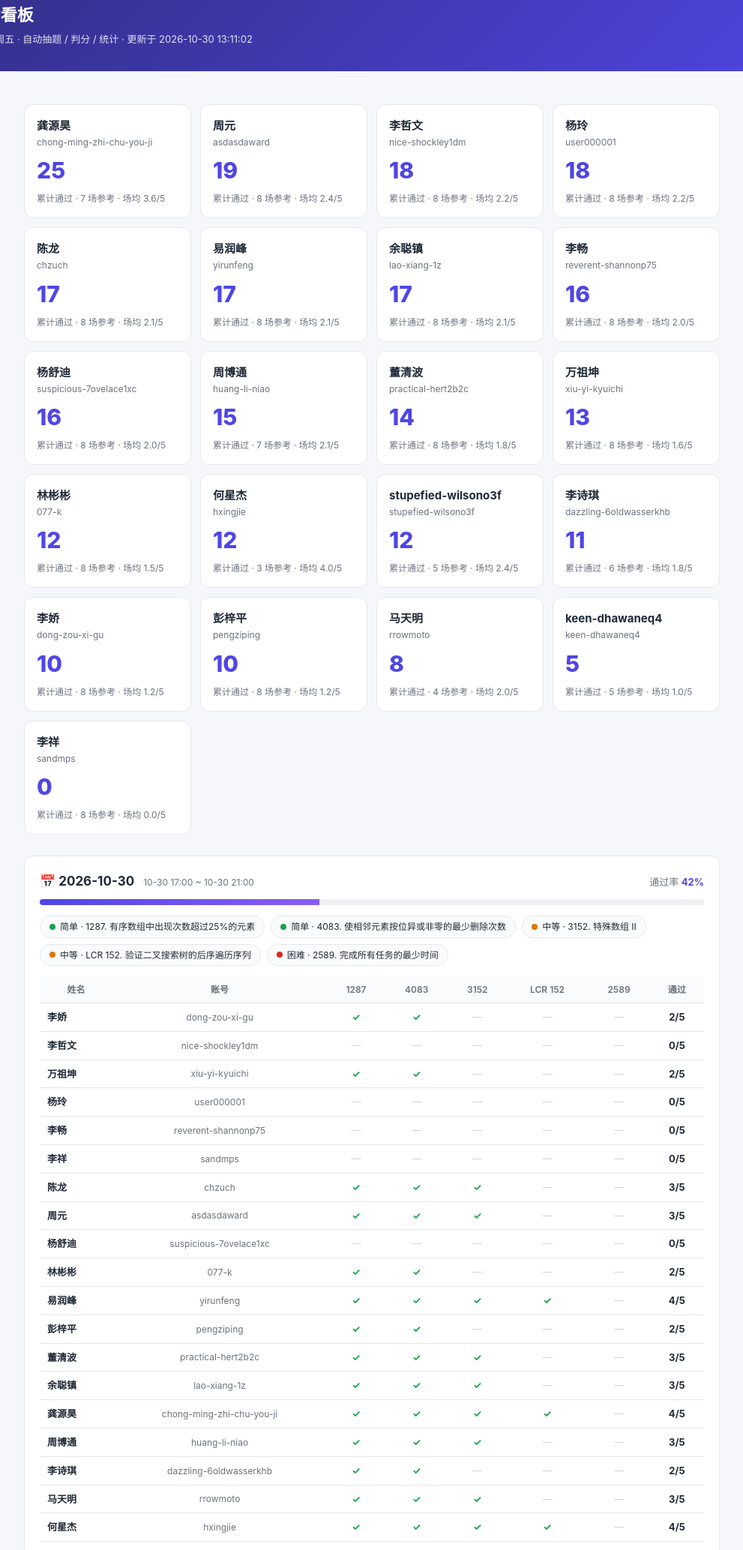
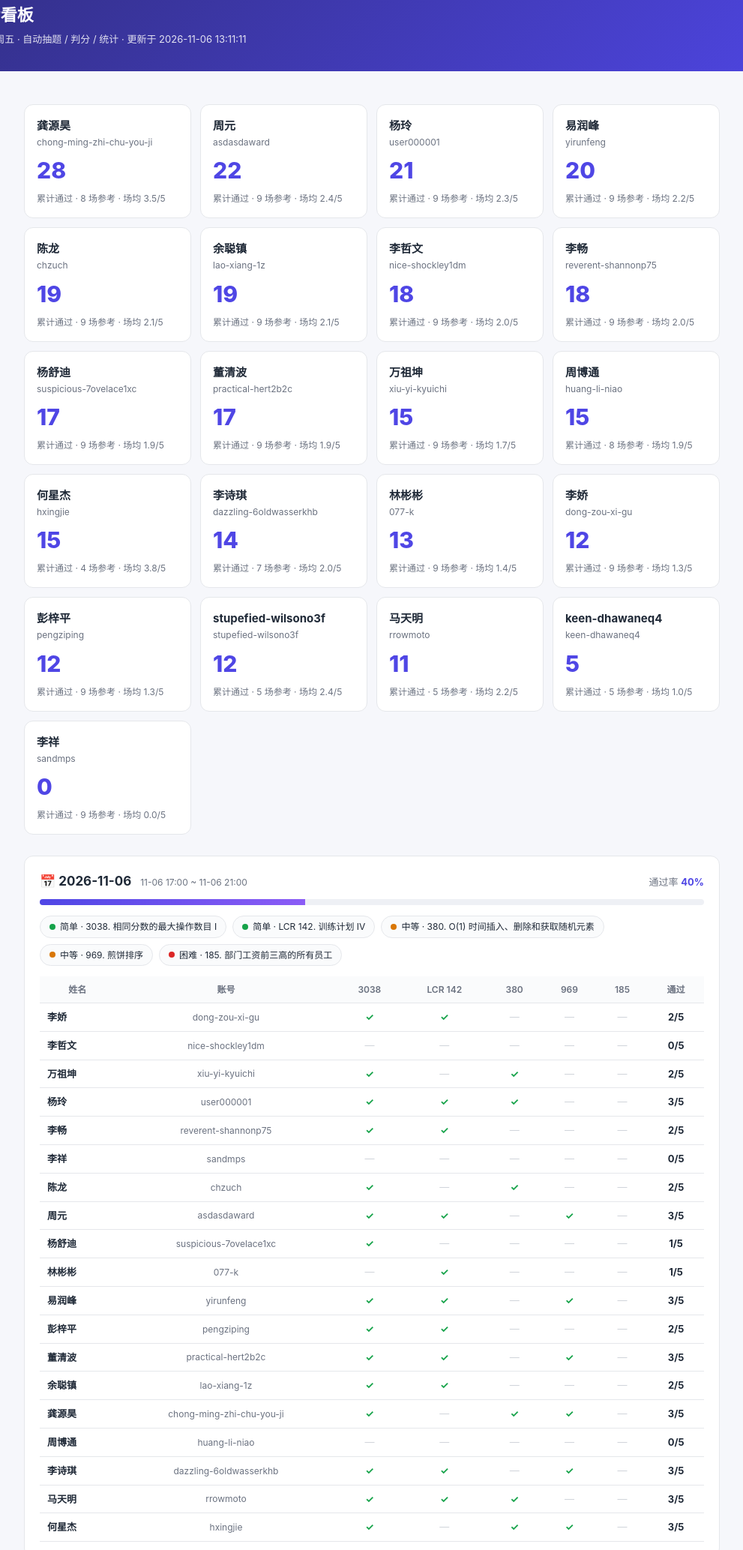
Before and after one commit to chilltycho/leetcode-exam, a plain HTML site: page dashboard/index.html in a window 1280 px wide. Shown: the part 29-2096 px from the top of the page at 75% size, without its empty margins (144-1135 px from the left). Drawn offline with Linux system fonts and the light colour scheme.

Commit message:
exam: 统计 2026-11-06 周考成绩并更新看板

```diff
--- a/dashboard/index.html
+++ b/dashboard/index.html
@@ -48,106 +48,127 @@ footer { text-align:center; color:var(--muted); font-size:12px; padding:16px; }
 <body>
 <header>
   <h1>📊 编程周考看板</h1>
-  <p>LeetCode 周考 · 每周五 · 自动抽题 / 判分 / 统计 · 更新于 2026-10-30 13:11:02</p>
+  <p>LeetCode 周考 · 每周五 · 自动抽题 / 判分 / 统计 · 更新于 2026-11-06 13:11:11</p>
 </header>
 <main>
   <div class="cards">
       <div class="card">
         <div class="card-name">龚源昊</div>
         <div class="card-slug">chong-ming-zhi-chu-you-ji</div>
-        <div class="card-num">25</div>
-        <div class="card-label">累计通过 · 7 场参考 · 场均 3.6/5</div>
+        <div class="card-num">28</div>
+        <div class="card-label">累计通过 · 8 场参考 · 场均 3.5/5</div>
       </div>
 
       <div class="card">
         <div class="card-name">周元</div>
         <div class="card-slug">asdasdaward</div>
+        <div class="card-num">22</div>
+        <div class="card-label">累计通过 · 9 场参考 · 场均 2.4/5</div>
+      </div>
+
+      <div class="card">
+        <div class="card-name">杨玲</div>
+        <div class="card-slug">user000001</div>
+        <div class="card-num">21</div>
+        <div class="card-label">累计通过 · 9 场参考 · 场均 2.3/5</div>
+      </div>
+
+      <div class="card">
+        <div class="card-name">易润峰</div>
+        <div class="card-slug">yirunfeng</div>
+        <div class="card-num">20</div>
+        <div class="card-label">累计通过 · 9 场参考 · 场均 2.2/5</div>
+      </div>
+
+      <div class="card">
+        <div class="card-name">陈龙</div>
+        <div class="card-slug">chzuch</div>
         <div class="card-num">19</div>
-        <div class="card-label">累计通过 · 8 场参考 · 场均 2.4/5</div>
+        <div class="card-label">累计通过 · 9 场参考 · 场均 2.1/5</div>
+      </div>
+
+      <div class="card">
+        <div class="card-name">余聪镇</div>
+        <div class="card-slug">lao-xiang-1z</div>
+        <div class="card-num">19</div>
+        <div class="card-label">累计通过 · 9 场参考 · 场均 2.1/5</div>
       </div>
 
       <div class="card">
         <div class="card-name">李哲文</div>
         <div class="card-slug">nice-shockley1dm</div>
         <div class="card-num">18</div>
-        <div class="card-label">累计通过 · 8 场参考 · 场均 2.2/5</div>
-      </div>
-
-      <div class="card">
-        <div class="card-name">杨玲</div>
-        <div class="card-slug">user000001</div>
-        <div class="card-num">18</div>
-        <div class="card-label">累计通过 · 8 场参考 · 场均 2.2/5</div>
-      </div>
-
-      <div class="card">
-        <div class="card-name">陈龙</div>
-        <div class="card-slug">chzuch</div>
-        <div class="card-num">17</div>
-        <div class="card-label">累计通过 · 8 场参考 · 场均 2.1/5</div>
-      </div>
-
-      <div class="card">
-        <div class="card-name">易润峰</div>
-        <div class="card-slug">yirunfeng</div>
-        <div class="card-num">17</div>
-        <div class="card-label">累计通过 · 8 场参考 · 场均 2.1/5</div>
-      </div>
-
-      <div class="card">
-        <div class="card-name">余聪镇</div>
-        <div class="card-slug">lao-xiang-1z</div>
-        <div class="card-num">17</div>
-        <div class="card-label">累计通过 · 8 场参考 · 场均 2.1/5</div>
+        <div class="card-label">累计通过 · 9 场参考 · 场均 2.0/5</div>
       </div>
 
       <div class="card">
         <div class="card-name">李畅</div>
         <div class="card-slug">reverent-shannonp75</div>
-        <div class="card-num">16</div>
-        <div class="card-label">累计通过 · 8 场参考 · 场均 2.0/5</div>
+        <div class="card-num">18</div>
+        <div class="card-label">累计通过 · 9 场参考 · 场均 2.0/5</div>
       </div>
 
       <div class="card">
         <div class="card-name">杨舒迪</div>
         <div class="card-slug">suspicious-7ovelace1xc</div>
-        <div class="card-num">16</div>
-        <div class="card-label">累计通过 · 8 场参考 · 场均 2.0/5</div>
+        <div class="card-num">17</div>
+        <div class="card-label">累计通过 · 9 场参考 · 场均 1.9/5</div>
+      </div>
+
+      <div class="card">
+        <div class="card-name">董清波</div>
+        <div class="card-slug">practical-hert2b2c</div>
+        <div class="card-num">17</div>
+        <div class="card-label">累计通过 · 9 场参考 · 场均 1.9/5</div>
+      </div>
+
+      <div class="card">
+        <div class="card-name">万祖坤</div>
+        <div class="card-slug">xiu-yi-kyuichi</div>
+        <div class="card-num">15</div>
+        <div class="card-label">累计通过 · 9 场参考 · 场均 1.7/5</div>
       </div>
 
       <div class="card">
         <div class="card-name">周博通</div>
         <div class="card-slug">huang-li-niao</div>
         <div class="card-num">15</div>
-        <div class="card-label">累计通过 · 7 场参考 · 场均 2.1/5</div>
+        <div class="card-label">累计通过 · 8 场参考 · 场均 1.9/5</div>
       </div>
 
       <div class="card">
-        <div class="card-name">董清波</div>
-        <div class="card-slug">practical-hert2b2c</div>
-        <div class="card-num">14</div>
-        <div class="card-label">累计通过 · 8 场参考 · 场均 1.8/5</div>
+        <div class="card-name">何星杰</div>
+        <div class="card-slug">hxingjie</div>
+        <div class="card-num">15</div>
+        <div class="card-label">累计通过 · 4 场参考 · 场均 3.8/5</div>
       </div>
 
       <div class="card">
-        <div class="card-name">万祖坤</div>
-        <div class="card-slug">xiu-yi-kyuichi</div>
-        <div class="card-num">13</div>
-        <div class="card-label">累计通过 · 8 场参考 · 场均 1.6/5</div>
+        <div class="card-name">李诗琪</div>
+        <div class="card-slug">dazzling-6oldwasserkhb</div>
+        <div class="card-num">14</div>
+        <div class="card-label">累计通过 · 7 场参考 · 场均 2.0/5</div>
       </div>
 
       <div class="card">
         <div class="card-name">林彬彬</div>
         <div class="card-slug">077-k</div>
-        <div class="card-num">12</div>
-        <div class="card-label">累计通过 · 8 场参考 · 场均 1.5/5</div>
+        <div class="card-num">13</div>
+        <div class="card-label">累计通过 · 9 场参考 · 场均 1.4/5</div>
       </div>
 
       <div class="card">
-        <div class="card-name">何星杰</div>
-        <div class="card-slug">hxingjie</div>
+        <div class="card-name">李娇</div>
+        <div class="card-slug">dong-zou-xi-gu</div>
         <div class="card-num">12</div>
-        <div class="card-label">累计通过 · 3 场参考 · 场均 4.0/5</div>
+        <div class="card-label">累计通过 · 9 场参考 · 场均 1.3/5</div>
+      </div>
+
+      <div class="card">
+        <div class="card-name">彭梓平</div>
+        <div class="card-slug">pengziping</div>
+        <div class="card-num">12</div>
+        <div class="card-label">累计通过 · 9 场参考 · 场均 1.3/5</div>
       </div>
 
       <div class="card">
@@ -158,31 +179,10 @@ footer { text-align:center; color:var(--muted); font-size:12px; padding:16px; }
       </div>
 
       <div class="card">
-        <div class="card-name">李诗琪</div>
-        <div class="card-slug">dazzling-6oldwasserkhb</div>
-        <div class="card-num">11</div>
-        <div class="card-label">累计通过 · 6 场参考 · 场均 1.8/5</div>
-      </div>
-
-      <div class="card">
-        <div class="card-name">李娇</div>
-        <div class="card-slug">dong-zou-xi-gu</div>
-        <div class="card-num">10</div>
-        <div class="card-label">累计通过 · 8 场参考 · 场均 1.2/5</div>
-      </div>
-
-      <div class="card">
-        <div class="card-name">彭梓平</div>
-        <div class="card-slug">pengziping</div>
-        <div class="card-num">10</div>
-        <div class="card-label">累计通过 · 8 场参考 · 场均 1.2/5</div>
-      </div>
-
-      <div class="card">
         <div class="card-name">马天明</div>
         <div class="card-slug">rrowmoto</div>
-        <div class="card-num">8</div>
-        <div class="card-label">累计通过 · 4 场参考 · 场均 2.0/5</div>
+        <div class="card-num">11</div>
+        <div class="card-label">累计通过 · 5 场参考 · 场均 2.2/5</div>
       </div>
 
       <div class="card">
@@ -196,8 +196,42 @@ footer { text-align:center; color:var(--muted); font-size:12px; padding:16px; }
         <div class="card-name">李祥</div>
         <div class="card-slug">sandmps</div>
         <div class="card-num">0</div>
-        <div class="card-label">累计通过 · 8 场参考 · 场均 0.0/5</div>
+        <div class="card-label">累计通过 · 9 场参考 · 场均 0.0/5</div>
       </div></div>
+
+    <section class="exam">
+      <div class="exam-head">
+        <h2>📅 2026-11-06</h2>
+        <span class="window">11-06 17:00 ~ 11-06 21:00</span>
+        <span class="rate">通过率 <b>40%</b></span>
+      </div>
+      <div class="bar"><i style="width:40.0%"></i></div>
+      <div class="chips"><a class="chip" style="--c:#16a34a" href="https://leetcode.cn/problems/maximum-number-of-operations-with-the-same-score-i/" target="_blank" rel="noopener"><span class="dot" style="background:#16a34a"></span>简单 · 3038. 相同分数的最大操作数目 I</a><a class="chip" style="--c:#16a34a" href="https://leetcode.cn/problems/he-bing-liang-ge-pai-xu-de-lian-biao-lcof/" target="_blank" rel="noopener"><span class="dot" style="background:#16a34a"></span>简单 · LCR 142. 训练计划 IV</a><a class="chip" style="--c:#d97706" href="https://leetcode.cn/problems/insert-delete-getrandom-o1/" target="_blank" rel="noopener"><span class="dot" style="background:#d97706"></span>中等 · 380. O(1) 时间插入、删除和获取随机元素</a><a class="chip" style="--c:#d97706" href="https://leetcode.cn/problems/pancake-sorting/" target="_blank" rel="noopener"><span class="dot" style="background:#d97706"></span>中等 · 969. 煎饼排序</a><a class="chip" style="--c:#dc2626" href="https://leetcode.cn/problems/department-top-three-salaries/" target="_blank" rel="noopener"><span class="dot" style="background:#dc2626"></span>困难 · 185. 部门工资前三高的所有员工</a></div>
+      <div class="table-wrap">
+        <table>
+          <thead><tr><th>姓名</th><th>账号</th><th>3038</th><th>LCR 142</th><th>380</th><th>969</th><th>185</th><th>通过</th></tr></thead>
+          <tbody><tr><td class="emp">李娇</td><td class="emp-slug">dong-zou-xi-gu</td><td class="ok">✓</td><td class="ok">✓</td><td class="no">—</td><td class="no">—</td><td class="no">—</td><td class="sum">2/5</td></tr>
+<tr><td class="emp">李哲文</td><td class="emp-slug">nice-shockley1dm</td><td class="no">—</td><td class="no">—</td><td class="no">—</td><td class="no">—</td><td class="no">—</td><td class="sum">0/5</td></tr>
+<tr><td class="emp">万祖坤</td><td class="emp-slug">xiu-yi-kyuichi</td><td class="ok">✓</td><td class="no">—</td><td class="ok">✓</td><td class="no">—</td><td class="no">—</td><td class="sum">2/5</td></tr>
+<tr><td class="emp">杨玲</td><td class="emp-slug">user000001</td><td class="ok">✓</td><td class="ok">✓</td><td class="ok">✓</td><td class="no">—</td><td class="no">—</td><td class="sum">3/5</td></tr>
+<tr><td class="emp">李畅</td><td class="emp-slug">reverent-shannonp75</td><td class="ok">✓</td><td class="ok">✓</td><td class="no">—</td><td class="no">—</td><td class="no">—</td><td class="sum">2/5</td></tr>
+<tr><td class="emp">李祥</td><td class="emp-slug">sandmps</td><td class="no">—</td><td class="no">—</td><td class="no">—</td><td class="no">—</td><td class="no">—</td><td class="sum">0/5</td></tr>
+<tr><td class="emp">陈龙</td><td class="emp-slug">chzuch</td><td class="ok">✓</td><td class="no">—</td><td class="ok">✓</td><td class="no">—</td><td class="no">—</td><td class="sum">2/5</td></tr>
+<tr><td class="emp">周元</td><td class="emp-slug">asdasdaward</td><td class="ok">✓</td><td class="ok">✓</td><td class="no">—</td><td class="ok">✓</td><td class="no">—</td><td class="sum">3/5</td></tr>
+<tr><td class="emp">杨舒迪</td><td class="emp-slug">suspicious-7ovelace1xc</td><td class="ok">✓</td><td class="no">—</td><td class="no">—</td><td class="no">—</td><td class="no">—</td><td class="sum">1/5</td></tr>
+<tr><td class="emp">林彬彬</td><td class="emp-slug">077-k</td><td class="no">—</td><td class="ok">✓</td><td class="no">—</td><td class="no">—</td><td class="no">—</td><td class="sum">1/5</td></tr>
+<tr><td class="emp">易润峰</td><td class="emp-slug">yirunfeng</td><td class="ok">✓</td><td class="ok">✓</td><td class="no">—</td><td class="ok">✓</td><td class="no">—</td><td class="sum">3/5</td></tr>
+<tr><td class="emp">彭梓平</td><td class="emp-slug">pengziping</td><td class="ok">✓</td><td class="ok">✓</td><td class="no">—</td><td class="no">—</td><td class="no">—</td><td class="sum">2/5</td></tr>
+<tr><td class="emp">董清波</td><td class="emp-slug">practical-hert2b2c</td><td class="ok">✓</td><td class="ok">✓</td><td class="no">—</td><td class="ok">✓</td><td class="no">—</td><td class="sum">3/5</td></tr>
+<tr><td class="emp">余聪镇</td><td class="emp-slug">lao-xiang-1z</td><td class="ok">✓</td><td class="ok">✓</td><td class="no">—</td><td class="no">—</td><td class="no">—</td><td class="sum">2/5</td></tr>
+<tr><td class="emp">龚源昊</td><td class="emp-slug">chong-ming-zhi-chu-you-ji</td><td class="ok">✓</td><td class="no">—</td><td class="ok">✓</td><td class="ok">✓</td><td class="no">—</td><td class="sum">3/5</td></tr>
+<tr><td class="emp">周博通</td><td class="emp-slug">huang-li-niao</td><td class="no">—</td><td class="no">—</td><td class="no">—</td><td class="no">—</td><td class="no">—</td><td class="sum">0/5</td></tr>
+<tr><td class="emp">李诗琪</td><td class="emp-slug">dazzling-6oldwasserkhb</td><td class="ok">✓</td><td class="ok">✓</td><td class="no">—</td><td class="ok">✓</td><td class="no">—</td><td class="sum">3/5</td></tr>
+<tr><td class="emp">马天明</td><td class="emp-slug">rrowmoto</td><td class="ok">✓</td><td class="ok">✓</td><td class="ok">✓</td><td class="no">—</td><td class="no">—</td><td class="sum">3/5</td></tr>
+<tr><td class="emp">何星杰</td><td class="emp-slug">hxingjie</td><td class="ok">✓</td><td class="no">—</td><td class="ok">✓</td><td class="ok">✓</td><td class="no">—</td><td class="sum">3/5</td></tr></tbody>
+        </table>
+      </div>
+    </section>
 
     <section class="exam">
       <div class="exam-head">
@@ -332,8 +366,8 @@ footer { text-align:center; color:var(--muted); font-size:12px; padding:16px; }
 <tr><td class="emp">李诗琪</td><td class="emp-slug">dazzling-6oldwasserkhb</td><td class="no">—</td><td class="no">—</td><td class="no">—</td><td class="no">—</td><td class="no">—</td><td class="sum">0/5</td></tr>
 <tr><td class="emp">马天明</td><td class="emp-slug">rrowmoto</td><td class="no">—</td><td class="no">—</td><td class="no">—</td><td class="no">—</td><td class="no">—</td><td class="sum">0/5</td></tr>
 <tr><td class="emp">何星杰</td><td class="emp-slug">hxingjie</td><td class="no">—</td><td class="no">—</td><td class="no">—</td><td class="no">—</td><td class="no">—</td><td class="sum">0/5</td></tr>
-<tr><td class="emp">stupefied-wilsono3f</td><td class="emp-slug">stupefied-wilsono3f</td><td class="ok">✓</td><td class="ok">✓</td><td class="ok">✓</td><td class="no">—</td><td class="no">—</td><td class="sum">3/5</td></tr>
-<tr><td class="emp">keen-dhawaneq4</td><td class="emp-slug">keen-dhawaneq4</td><td class="no">—</td><td class="no">—</td><td class="no">—</td><td class="no">—</td><td class="no">—</td><td class="sum">0/5</td></tr></tbody>
+<tr><td class="emp">keen-dhawaneq4</td><td class="emp-slug">keen-dhawaneq4</td><td class="no">—</td><td class="no">—</td><td class="no">—</td><td class="no">—</td><td class="no">—</td><td class="sum">0/5</td></tr>
+<tr><td class="emp">stupefied-wilsono3f</td><td class="emp-slug">stupefied-wilsono3f</td><td class="ok">✓</td><td class="ok">✓</td><td class="ok">✓</td><td class="no">—</td><td class="no">—</td><td class="sum">3/5</td></tr></tbody>
         </table>
       </div>
     </section>
@@ -368,8 +402,8 @@ footer { text-align:center; color:var(--muted); font-size:12px; padding:16px; }
 <tr><td class="emp">李诗琪</td><td class="emp-slug">dazzling-6oldwasserkhb</td><td class="ok">✓</td><td class="ok">✓</td><td class="ok">✓</td><td class="no">—</td><td class="no">—</td><td class="sum">3/5</td></tr>
 <tr><td class="emp">马天明</td><td class="emp-slug">rrowmoto</td><td class="no">—</td><td class="no">—</td><td class="no">—</td><td class="no">—</td><td class="no">—</td><td class="sum">0/5</td></tr>
 <tr><td class="emp">何星杰</td><td class="emp-slug">hxingjie</td><td class="no">—</td><td class="no">—</td><td class="no">—</td><td class="no">—</td><td class="no">—</td><td class="sum">0/5</td></tr>
-<tr><td class="emp">stupefied-wilsono3f</td><td class="emp-slug">stupefied-wilsono3f</td><td class="ok">✓</td><td class="ok">✓</td><td class="ok">✓</td><td class="no">—</td><td class="no">—</td><td class="sum">3/5</td></tr>
-<tr><td class="emp">keen-dhawaneq4</td><td class="emp-slug">keen-dhawaneq4</td><td class="no">—</td><td class="no">—</td><td class="no">—</td><td class="no">—</td><td class="no">—</td><td class="sum">0/5</td></tr></tbody>
+<tr><td class="emp">keen-dhawaneq4</td><td class="emp-slug">keen-dhawaneq4</td><td class="no">—</td><td class="no">—</td><td class="no">—</td><td class="no">—</td><td class="no">—</td><td class="sum">0/5</td></tr>
+<tr><td class="emp">stupefied-wilsono3f</td><td class="emp-slug">stupefied-wilsono3f</td><td class="ok">✓</td><td class="ok">✓</td><td class="ok">✓</td><td class="no">—</td><td class="no">—</td><td class="sum">3/5</td></tr></tbody>
         </table>
       </div>
     </section>
@@ -404,8 +438,8 @@ footer { text-align:center; color:var(--muted); font-size:12px; padding:16px; }
 <tr><td class="emp">李诗琪</td><td class="emp-slug">dazzling-6oldwasserkhb</td><td class="ok">✓</td><td class="ok">✓</td><td class="ok">✓</td><td class="no">—</td><td class="no">—</td><td class="sum">3/5</td></tr>
 <tr><td class="emp">马天明</td><td class="emp-slug">rrowmoto</td><td class="no">—</td><td class="no">—</td><td class="no">—</td><td class="no">—</td><td class="no">—</td><td class="sum">0/5</td></tr>
 <tr><td class="emp">何星杰</td><td class="emp-slug">hxingjie</td><td class="no">—</td><td class="no">—</td><td class="no">—</td><td class="no">—</td><td class="no">—</td><td class="sum">0/5</td></tr>
-<tr><td class="emp">stupefied-wilsono3f</td><td class="emp-slug">stupefied-wilsono3f</td><td class="ok">✓</td><td class="ok">✓</td><td class="no">—</td><td class="ok">✓</td><td class="no">—</td><td class="sum">3/5</td></tr>
-<tr><td class="emp">keen-dhawaneq4</td><td class="emp-slug">keen-dhawaneq4</td><td class="no">—</td><td class="ok">✓</td><td class="no">—</td><td class="ok">✓</td><td class="no">—</td><td class="sum">2/5</td></tr></tbody>
+<tr><td class="emp">keen-dhawaneq4</td><td class="emp-slug">keen-dhawaneq4</td><td class="no">—</td><td class="ok">✓</td><td class="no">—</td><td class="ok">✓</td><td class="no">—</td><td class="sum">2/5</td></tr>
+<tr><td class="emp">stupefied-wilsono3f</td><td class="emp-slug">stupefied-wilsono3f</td><td class="ok">✓</td><td class="ok">✓</td><td class="no">—</td><td class="ok">✓</td><td class="no">—</td><td class="sum">3/5</td></tr></tbody>
         </table>
       </div>
     </section>
@@ -440,8 +474,8 @@ footer { text-align:center; color:var(--muted); font-size:12px; padding:16px; }
 <tr><td class="emp">李诗琪</td><td class="emp-slug">dazzling-6oldwasserkhb</td><td class="no">—</td><td class="no">—</td><td class="no">—</td><td class="no">—</td><td class="no">—</td><td class="sum">0/5</td></tr>
 <tr><td class="emp">马天明</td><td class="emp-slug">rrowmoto</td><td class="no">—</td><td class="no">—</td><td class="no">—</td><td class="no">—</td><td class="no">—</td><td class="sum">0/5</td></tr>
 <tr><td class="emp">何星杰</td><td class="emp-slug">hxingjie</td><td class="no">—</td><td class="no">—</td><td class="no">—</td><td class="no">—</td><td class="no">—</td><td class="sum">0/5</td></tr>
-<tr><td class="emp">stupefied-wilsono3f</td><td class="emp-slug">stupefied-wilsono3f</td><td class="ok">✓</td><td class="ok">✓</td><td class="no">—</td><td class="ok">✓</td><td class="no">—</td><td class="sum">3/5</td></tr>
-<tr><td class="emp">keen-dhawaneq4</td><td class="emp-slug">keen-dhawaneq4</td><td class="ok">✓</td><td class="ok">✓</td><td class="no">—</td><td class="ok">✓</td><td class="no">—</td><td class="sum">3/5</td></tr></tbody>
+<tr><td class="emp">keen-dhawaneq4</td><td class="emp-slug">keen-dhawaneq4</td><td class="ok">✓</td><td class="ok">✓</td><td class="no">—</td><td class="ok">✓</td><td class="no">—</td><td class="sum">3/5</td></tr>
+<tr><td class="emp">stupefied-wilsono3f</td><td class="emp-slug">stupefied-wilsono3f</td><td class="ok">✓</td><td class="ok">✓</td><td class="no">—</td><td class="ok">✓</td><td class="no">—</td><td class="sum">3/5</td></tr></tbody>
         </table>
       </div>
     </section>
```
Also changed, not shown: reports/2026-11-06_成绩.csv (added, +20 -0 lines), 2 other files.
